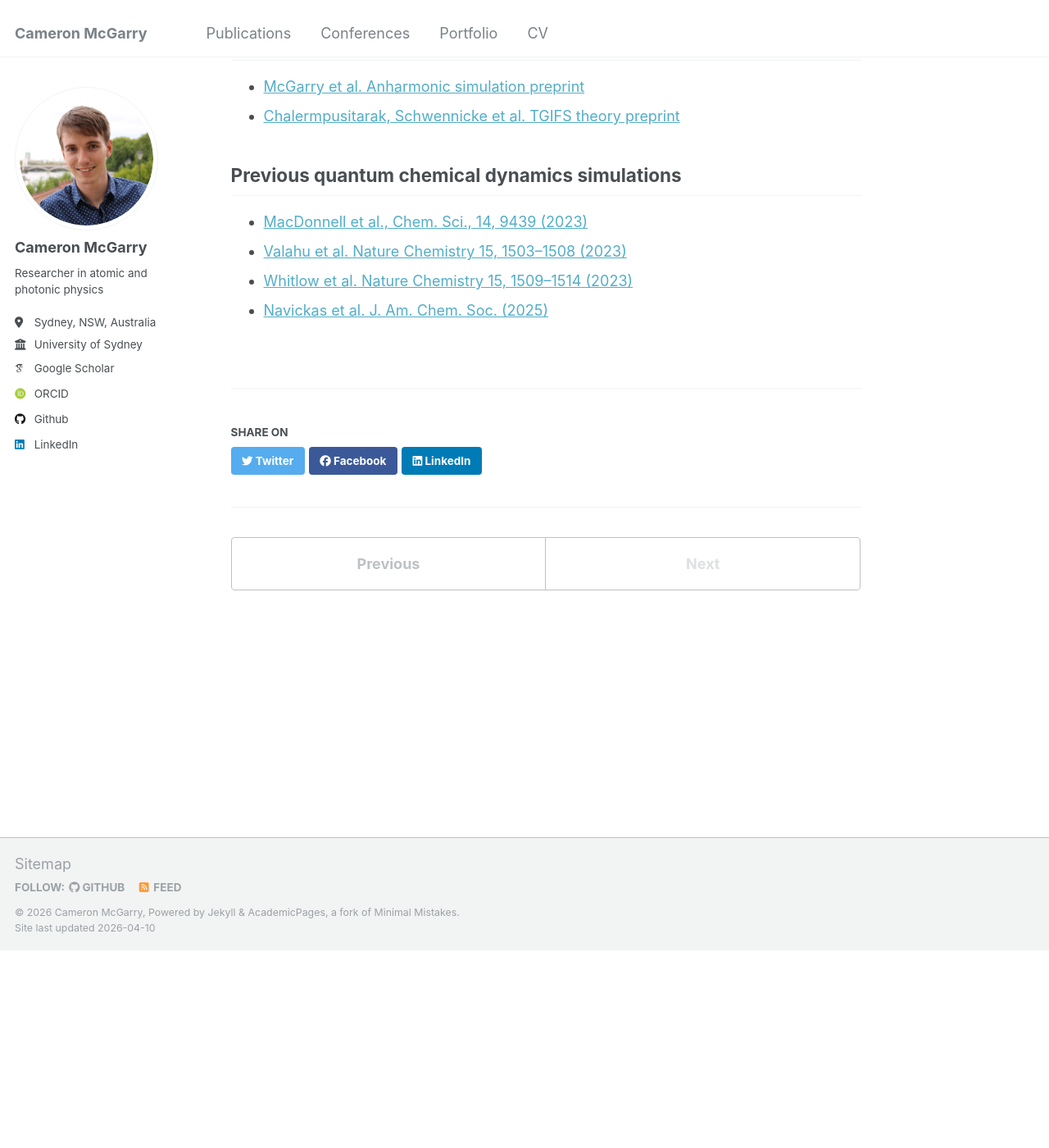
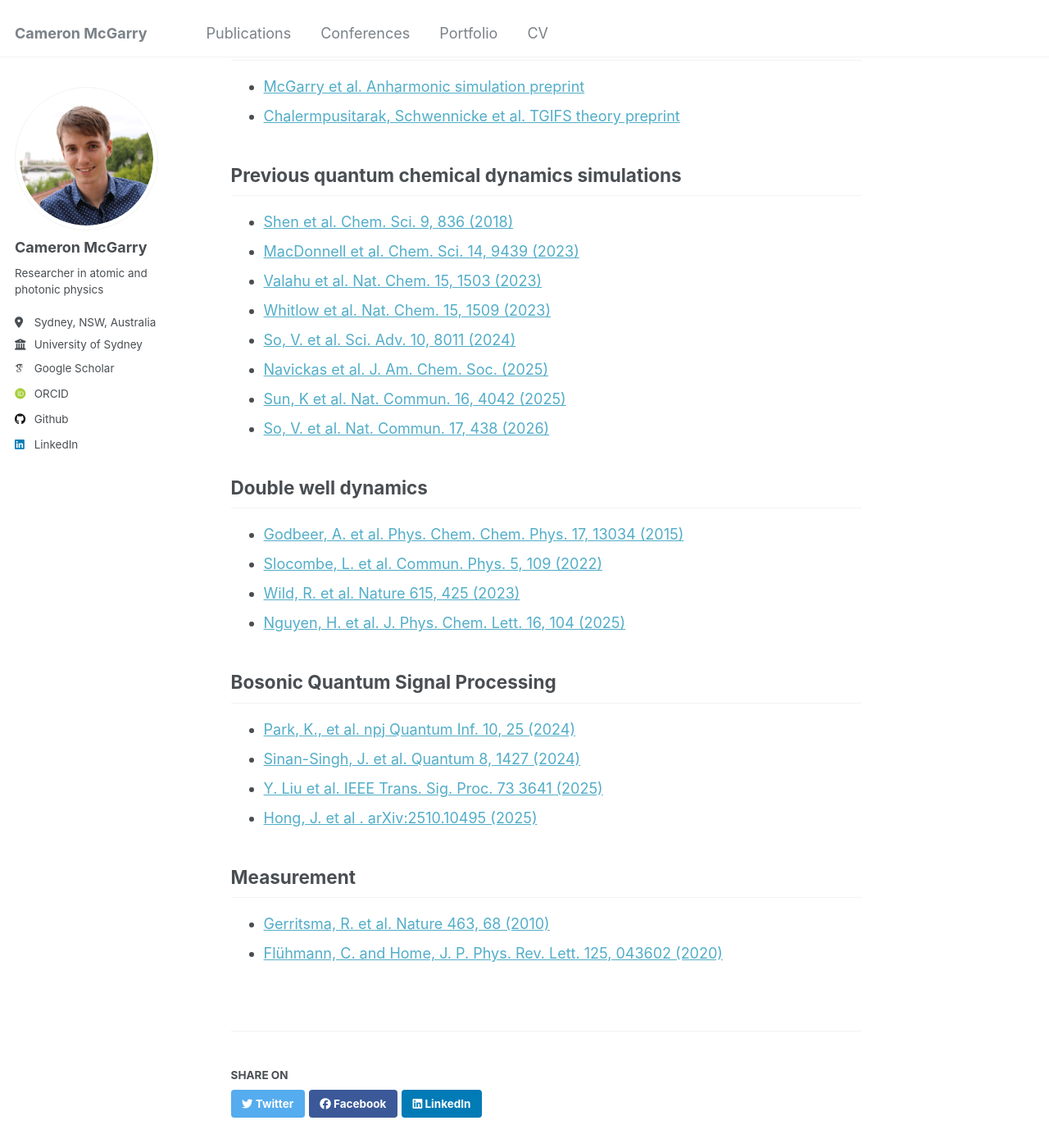
Before and after one commit to mcgarc/mcgarc.github.io, a Jekyll site: the page built from _talks/2026-04-20-acti.md, in a window 1280 px wide and 1400 px high, scrolled down 241 px. Shown: the whole window at 82% size. Built offline with Jekyll 4.4.1, drawn with Linux system fonts in a browser that asks for light colours; some web fonts are replaced.

Commit message:
Update 2026-04-20-acti.md
Update references for ACTI talk

```diff
--- a/_talks/2026-04-20-acti.md
+++ b/_talks/2026-04-20-acti.md
@@ -8,14 +8,37 @@ date: 2026-04-20
 location: "NUS, Singapore"
 ---
 
-## Relevant papers
+## Expeirment and theory preprints
 
 - [McGarry et al. Anharmonic simulation preprint](https://arxiv.org/abs/2603.04744)
 - [Chalermpusitarak, Schwennicke et al. TGIFS theory preprint](https://arxiv.org/abs/2511.22286)
 
 ## Previous quantum chemical dynamics simulations
 
-- [MacDonnell et al., Chem. Sci., 14, 9439 (2023)](https://doi.org/10.1039/D3SC02453A)
-- [Valahu et al. Nature Chemistry 15, 1503–1508 (2023)](https://doi.org/10.1038/s41557-023-01300-3)
-- [Whitlow et al. Nature Chemistry 15, 1509–1514 (2023)](https://doi.org/10.1038/s41557-023-01303-0)
+- [Shen et al. Chem. Sci. 9, 836 (2018)](https://doi.org/10.1039/C7SC04602B)
+- [MacDonnell et al. Chem. Sci. 14, 9439 (2023)](https://doi.org/10.1039/D3SC02453A)
+- [Valahu et al. Nat. Chem. 15, 1503 (2023)](https://doi.org/10.1038/s41557-023-01300-3)
+- [Whitlow et al. Nat. Chem. 15, 1509 (2023)](https://doi.org/10.1038/s41557-023-01303-0)
+- [So, V. et al. Sci. Adv. 10, 8011 (2024)](https://doi.org/10.1126/sciadv.ads8011)
 - [Navickas et al. J. Am. Chem. Soc. (2025)](https://pubs.acs.org/doi/full/10.1021/jacs.5c03336)
+- [Sun, K et al. Nat. Commun. 16, 4042 (2025)](https://doi.org/10.1038/s41467-025-59296-y)
+- [So, V. et al. Nat. Commun. 17, 438 (2026)](https://doi.org/10.1038/s41467-025-67116-6)
+
+## Double well dynamics
+
+- [Godbeer, A. et al. Phys. Chem. Chem. Phys. 17, 13034  (2015)](https://doi.org/10.1039/C5CP00472A)
+- [Slocombe, L. et al. Commun. Phys. 5, 109 (2022)](https://doi.org/10.1038/s42005-022-00881-8)
+- [Wild, R. et al. Nature 615, 425 (2023)](https://doi.org/10.1038/s41586-023-05727-z)
+- [Nguyen, H. et al. J. Phys. Chem. Lett. 16, 104 (2025)](https://doi.org/10.1021/acs.jpclett.4c02914)
+
+## Bosonic Quantum Signal Processing
+
+- [Park, K., et al. npj Quantum Inf. 10, 25 (2024)](https://doi.org/10.1038/s41534-024-00816-x)
+- [Sinan-Singh, J. et al. Quantum 8, 1427 (2024)](https://doi.org/10.22331/q-2024-07-30-1427)
+- [Y. Liu et al. IEEE Trans. Sig. Proc. 73 3641 (2025)](https://doi.org/10.1109/TSP.2025.3599462)
+- [Hong, J. et al . arXiv:2510.10495 (2025)](https://arxiv.org/abs/2510.10495)
+
+## Measurement
+
+- [Gerritsma, R. et al. Nature 463, 68 (2010)](https://doi.org/10.1038/nature08688)
+- [Flühmann, C. and Home, J. P. Phys. Rev. Lett. 125, 043602 (2020)](https://doi.org/10.1103/PhysRevLett.125.043602)
```
